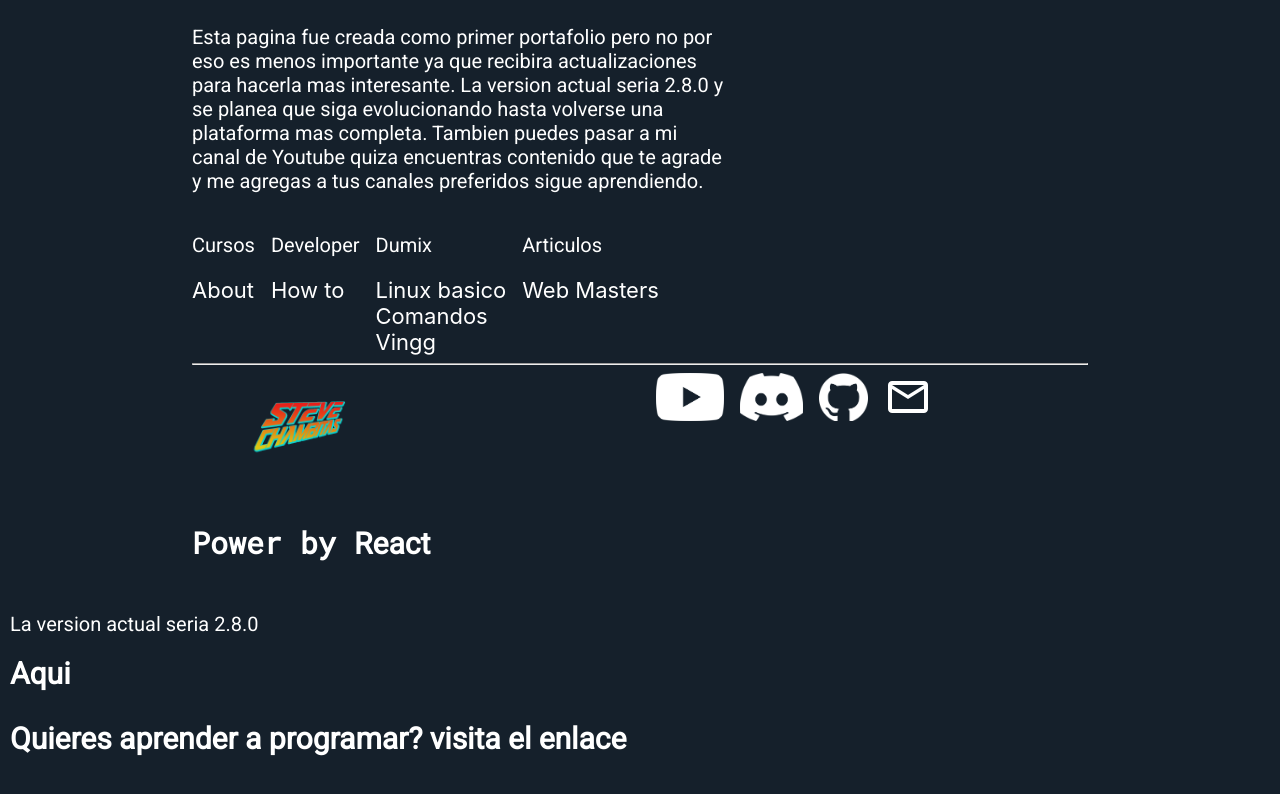
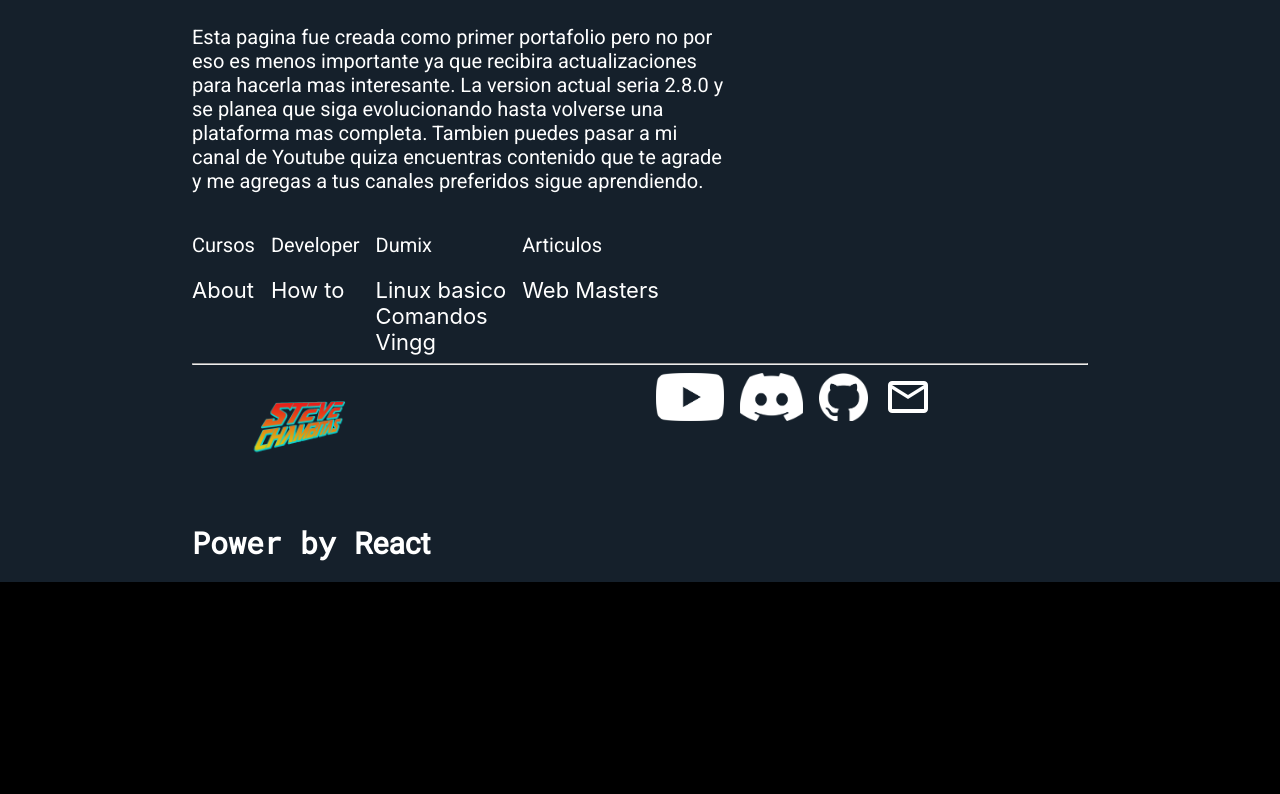
Before and after one commit to SteveBartmoss/steveapp, a React (Create React App) app: page / in a window 1280 px wide. Shown: the part 8385-9179 px from the top of the page. After the commit the page ends 8967 px from the top, so only its background shows below. Built offline with nearby package versions, Linux system fonts and the light colour scheme.

Commit message:
remove the old content

```diff
--- a/src/component/Pie.jsx
+++ b/src/component/Pie.jsx
@@ -72,17 +72,6 @@ function Pie() {
                     <h1 className="title1">Power by <a className="contacto" href="https://react.dev/">React</a></h1>
                 </Div70>
             </DivFooter>
-            <div className="gif-footer">
-                <div className="footer-item">
-
-                    <p className="Content">La version actual seria 2.8.0
-                    </p>
-
-                    <a className="contacto" href="progreso">Aqui</a>
-
-                    <p className="contacto">Quieres aprender a programar? visita el enlace</p>
-                </div>
-            </div>
         </>
     );
 }
```
